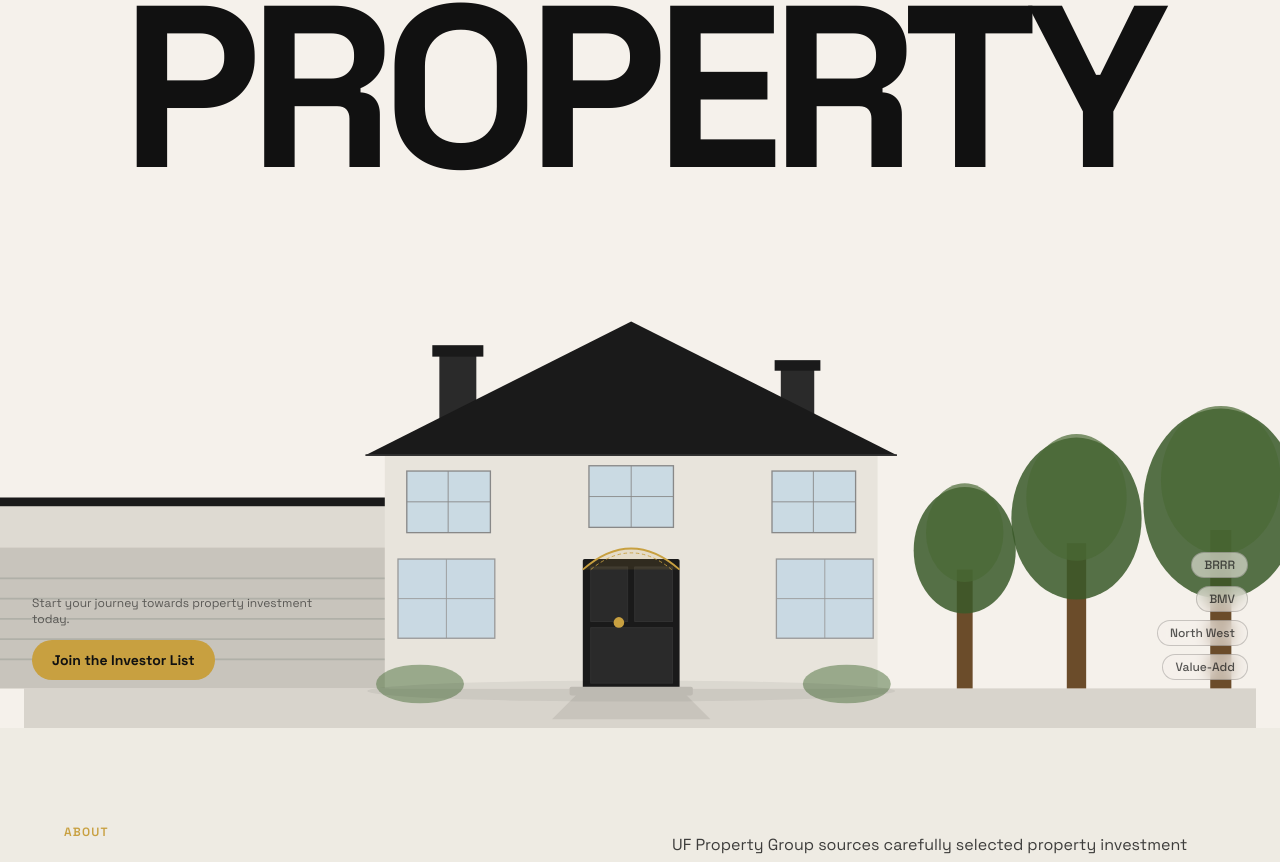
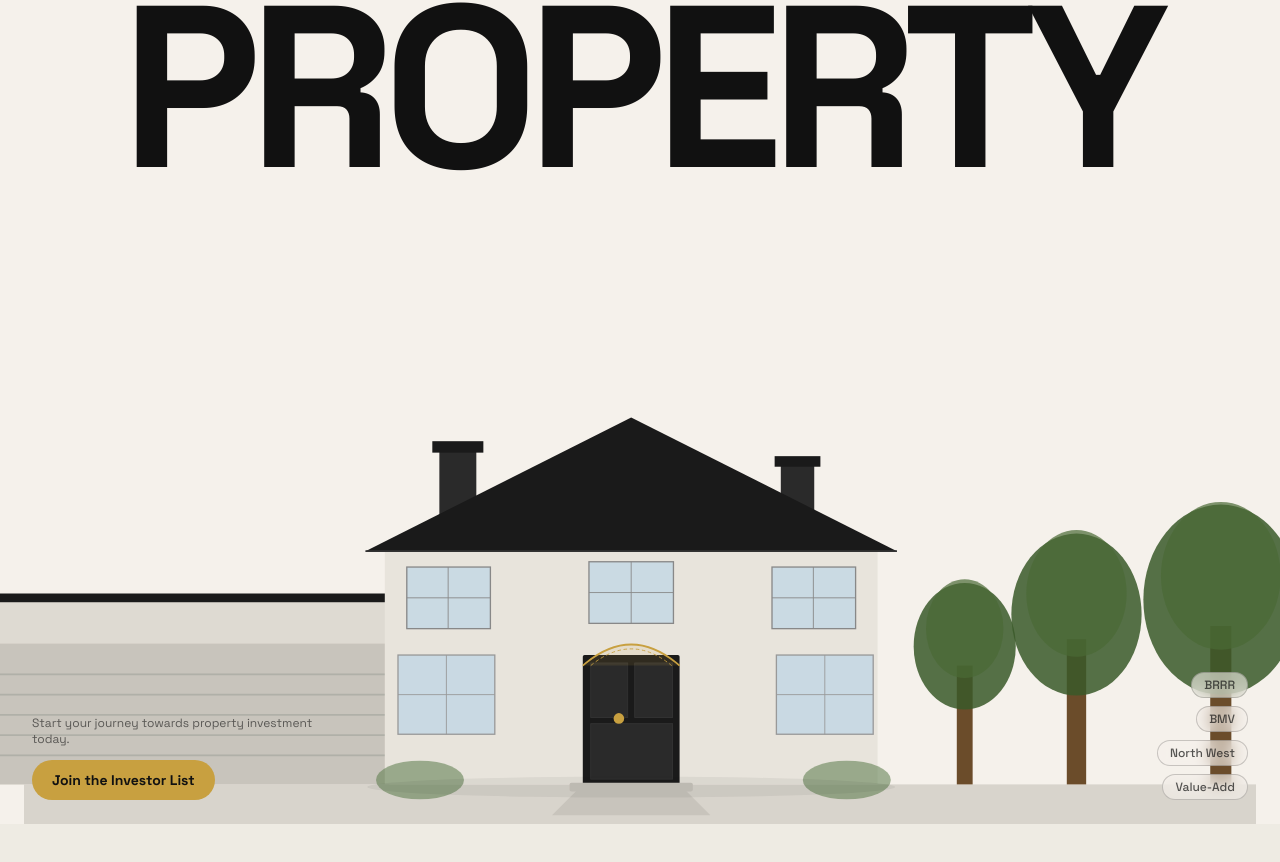
Before and after one commit to 4-Jhin/steves-uf-property, a Next.js app: page / in a window 1280 px wide. Shown: the part 355-1217 px from the top of the page. Built offline with nearby package versions, Linux system fonts and the light colour scheme.

Commit message:
Desktop: push CTA further down below house graphic

```diff
--- a/app/components/Hero.tsx
+++ b/app/components/Hero.tsx
@@ -64,7 +64,7 @@ export default function Hero() {
           <HouseGraphic className="w-full h-full" />
         </div>
 
-        <div className="relative z-20 mt-auto px-8 pb-12 pt-[45vh] flex items-end justify-between">
+        <div className="relative z-20 mt-auto px-8 pb-6 pt-[60vh] flex items-end justify-between">
           <div className="flex flex-col gap-3 max-w-xs">
             <p className="text-xs text-[#111111]/60 leading-snug">
               Start your journey towards property investment today.
```
